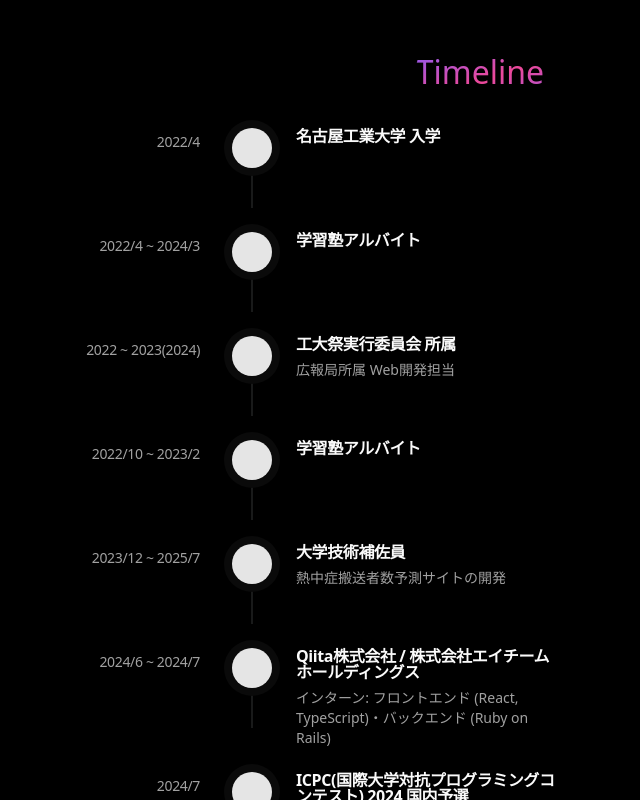
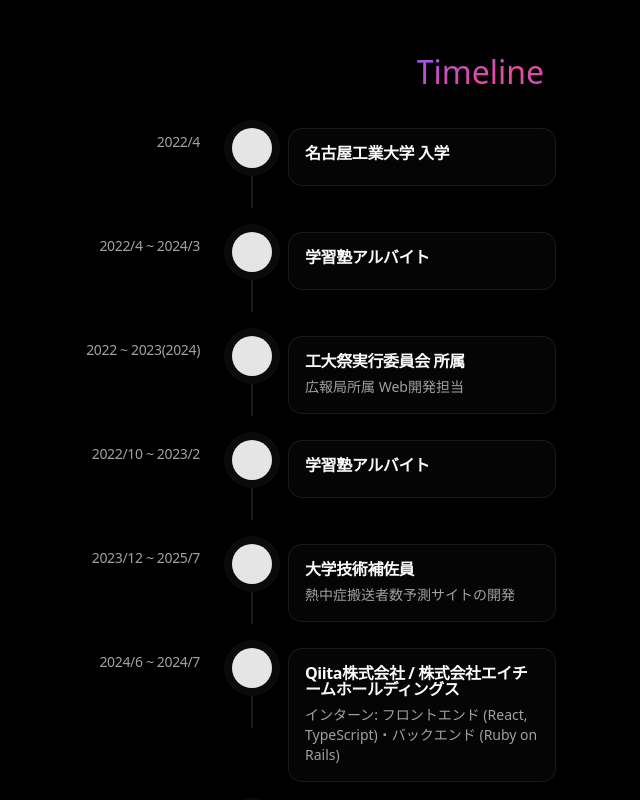
Before and after one commit to MurakawaTakuya/Portfolio, a Next.js app: page / in a window 1280 px wide. Shown: the part 1460-2260 px from the top of the page, without its empty margins (160-800 px from the left). Built offline with nearby package versions, Linux system fonts and the light colour scheme; no server answers.

Commit message:
timelineのデザインを変更

```diff
--- a/src/components/timeline.tsx
+++ b/src/components/timeline.tsx
@@ -462,7 +462,12 @@ const TimelineContent = React.forwardRef<
 >(({ className, ...props }, ref) => (
   <div
     ref={ref}
-    className={cn("flex flex-col gap-2 pl-2", className)}
+    className={cn(
+      "flex flex-col gap-2 p-4 rounded-xl",
+      "bg-[rgba(255,255,255,0.02)] border border-[rgba(255,255,255,0.08)]",
+      "backdrop-blur-sm",
+      className
+    )}
     {...props}
   />
 ));
--- a/src/data/portfolio.ts
+++ b/src/data/portfolio.ts
@@ -282,6 +282,7 @@ export const portfolioData: PortfolioData = {
   timeline: {
     // TODO: これからの目標をどこかに書く(timeline上か、twitter風か)
     // TODO: カテゴリを付けて、タイムラインにアイコンを表示する
+    // TODO: インターンシップや活動などのタグをつける
     career: [
       {
         date: "2022/4",
```
